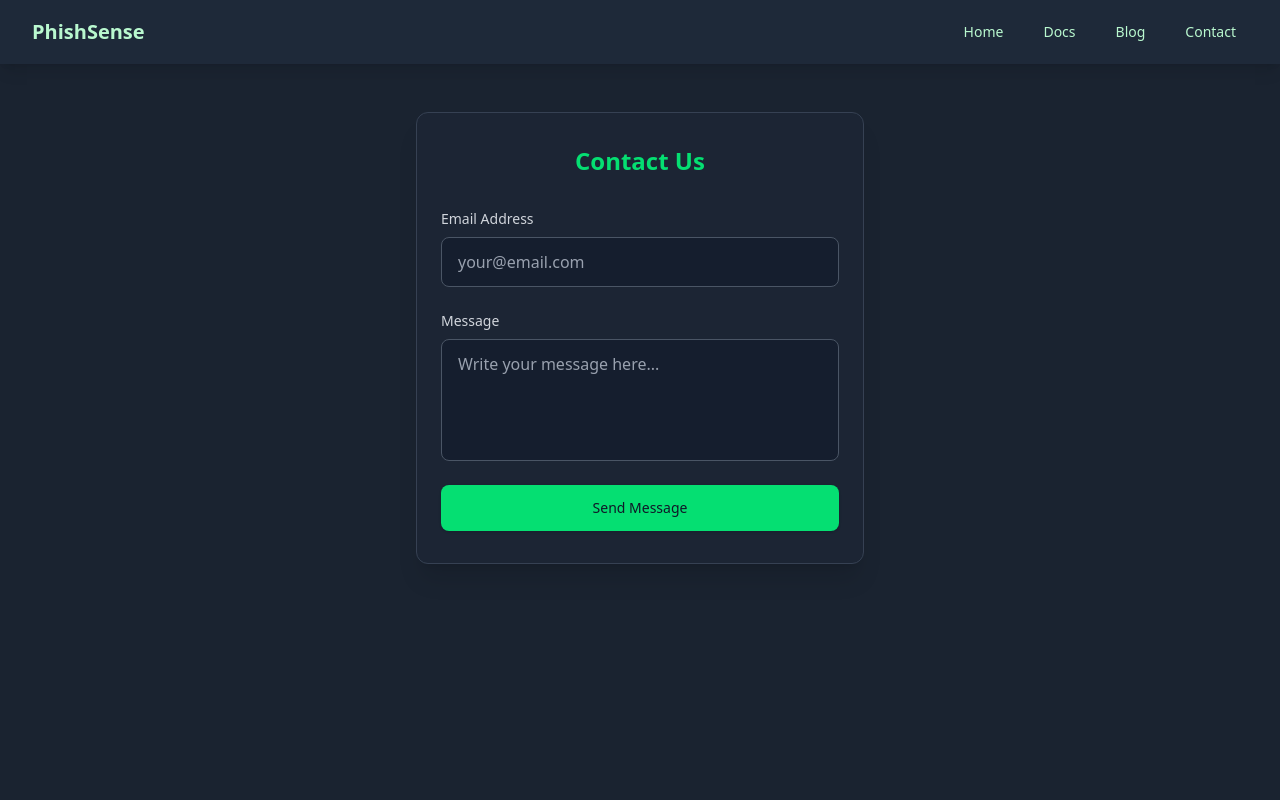
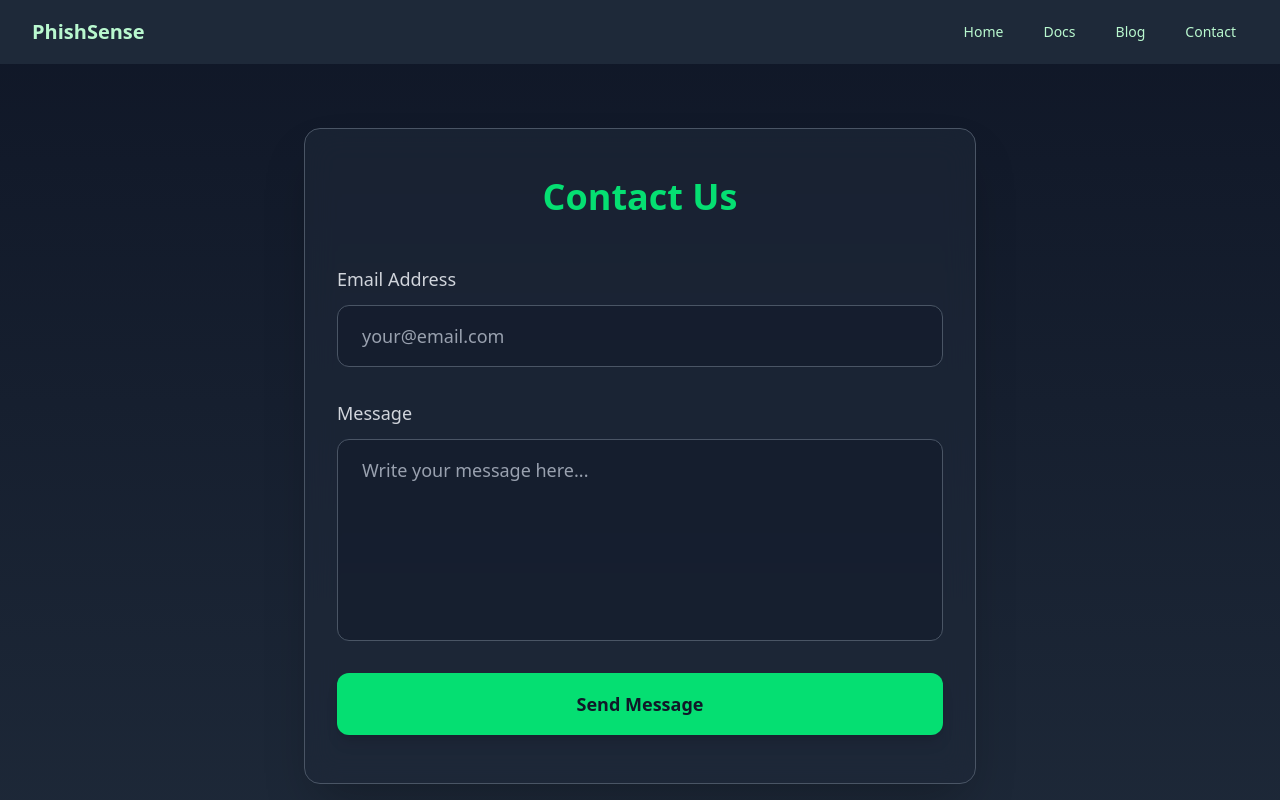
Before and after one commit to oussamabenalisst/PhishSenseSite, a Next.js app: page /contact in a window 1280 px wide. Shown: the top 800 px of the page. Built offline with nearby package versions, Linux system fonts and the light colour scheme.

Commit message:
update Contact css

```diff
--- a/app/contact/page.tsx
+++ b/app/contact/page.tsx
@@ -15,24 +15,24 @@ export default function ContactForm() {
   };
 
   return (
-    <div className="min-h-screen py-12 px-4 sm:px-6 lg:px-8 animate-fade-in">
-      <div className="max-w-md mx-auto bg-gray-800/50 backdrop-blur-sm rounded-xl shadow-xl overflow-hidden border border-gray-700">
-        <div className="px-6 py-8">
-          <h2 className="text-2xl font-bold text-center text-green-400 mb-8">
+    <div className="min-h-screen py-16 px-4 sm:px-6 lg:px-8 animate-fade-in bg-gradient-to-b from-gray-900 to-gray-800">
+      <div className="max-w-2xl mx-auto bg-gray-800/60 backdrop-blur-lg rounded-2xl shadow-2xl overflow-hidden border border-gray-600">
+        <div className="px-8 py-12">
+          <h2 className="text-4xl font-bold text-center text-green-400 mb-12">
             Contact Us
           </h2>
 
           {submitted ? (
-            <div className="text-center p-4 mb-4 text-green-400 bg-green-900/50 rounded-lg border border-green-500">
+            <div className="text-center p-6 mb-6 text-green-400 bg-green-900/50 rounded-xl border border-green-500 text-lg">
               Thank you for your message! We will get back to you soon.
             </div>
           ) : null}
 
-          <form onSubmit={handleSubmit} className="space-y-6">
+          <form onSubmit={handleSubmit} className="space-y-8">
             <div>
               <label
                 htmlFor="email"
-                className="block text-sm font-medium text-gray-300 mb-2"
+                className="block text-lg font-medium text-gray-300 mb-3"
               >
                 Email Address
               </label>
@@ -42,9 +42,9 @@ export default function ContactForm() {
                 required
                 value={email}
                 onChange={(e) => setEmail(e.target.value)}
-                className="block w-full px-4 py-3 bg-gray-900/50 border border-gray-600 rounded-lg text-gray-100 placeholder-gray-400
+                className="block w-full px-6 py-4 text-lg bg-gray-900/50 border border-gray-600 rounded-xl text-gray-100 placeholder-gray-400
                           focus:outline-none focus:ring-2 focus:ring-green-500 focus:border-transparent
-                          transition-all duration-200"
+                          transition-all duration-300 hover:border-green-400"
                 placeholder="your@email.com"
               />
             </div>
@@ -52,7 +52,7 @@ export default function ContactForm() {
             <div>
               <label
                 htmlFor="message"
-                className="block text-sm font-medium text-gray-300 mb-2"
+                className="block text-lg font-medium text-gray-300 mb-3"
               >
                 Message
               </label>
@@ -61,10 +61,10 @@ export default function ContactForm() {
                 required
                 value={message}
                 onChange={(e) => setMessage(e.target.value)}
-                rows={4}
-                className="block w-full px-4 py-3 bg-gray-900/50 border border-gray-600 rounded-lg text-gray-100 placeholder-gray-400
+                rows={6}
+                className="block w-full px-6 py-4 text-lg bg-gray-900/50 border border-gray-600 rounded-xl text-gray-100 placeholder-gray-400
                           focus:outline-none focus:ring-2 focus:ring-green-500 focus:border-transparent
-                          transition-all duration-200 resize-none"
+                          transition-all duration-300 hover:border-green-400 resize-none"
                 placeholder="Write your message here..."
               />
             </div>
@@ -72,10 +72,10 @@ export default function ContactForm() {
             <div>
               <button
                 type="submit"
-                className="w-full py-3 px-4 border border-transparent rounded-lg shadow-sm text-sm font-medium
+                className="w-full py-4 px-6 text-lg font-semibold border border-transparent rounded-xl shadow-lg
                          text-gray-900 bg-green-400 hover:bg-green-500
-                         focus:outline-none focus:ring-2 focus:ring-offset-2 focus:ring-green-500
-                         transition-all duration-200 transform hover:scale-[1.02]"
+                         focus:outline-none focus:ring-4 focus:ring-green-500/50
+                         transition-all duration-300 transform hover:scale-[1.02] hover:shadow-green-500/20"
               >
                 Send Message
               </button>
```
